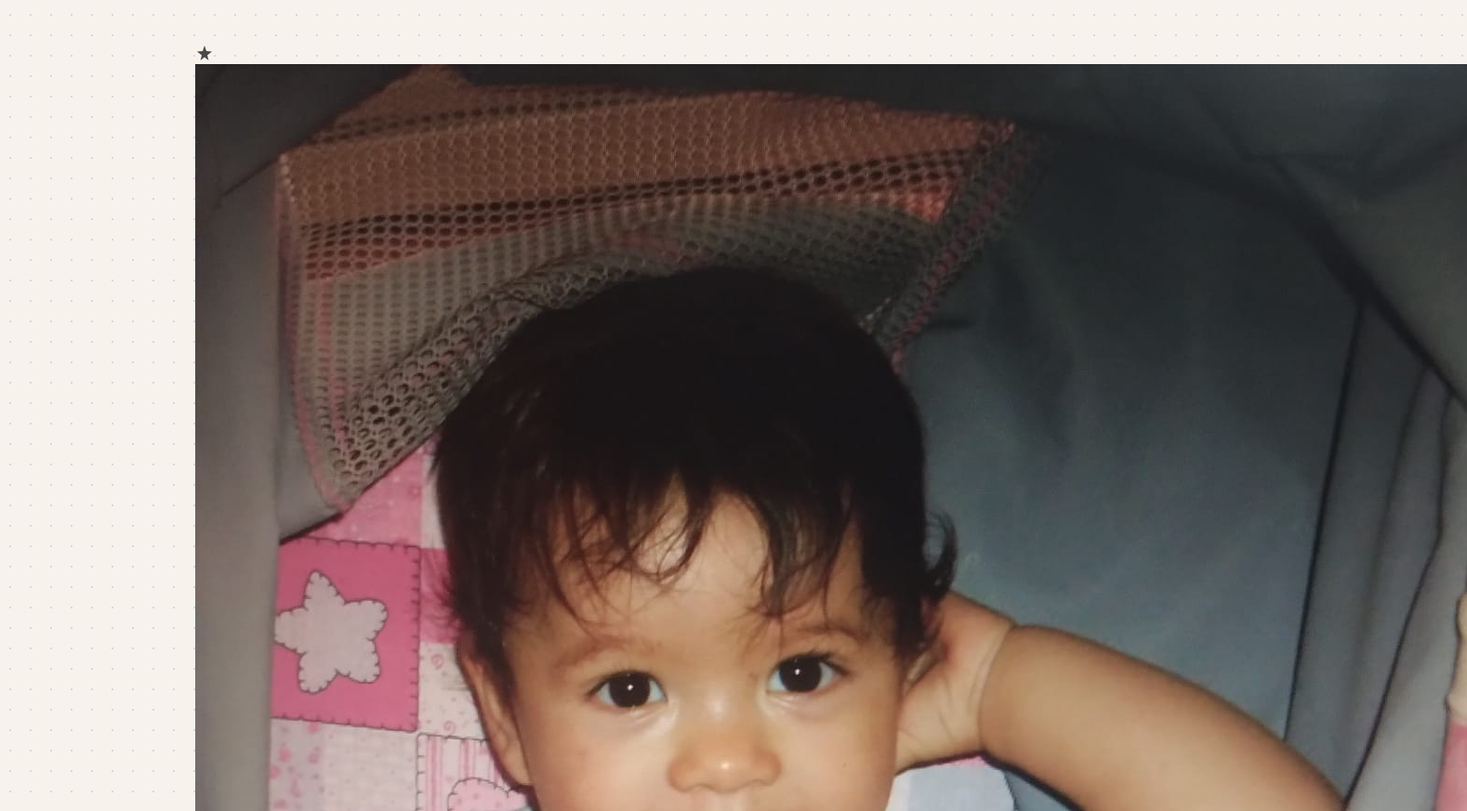
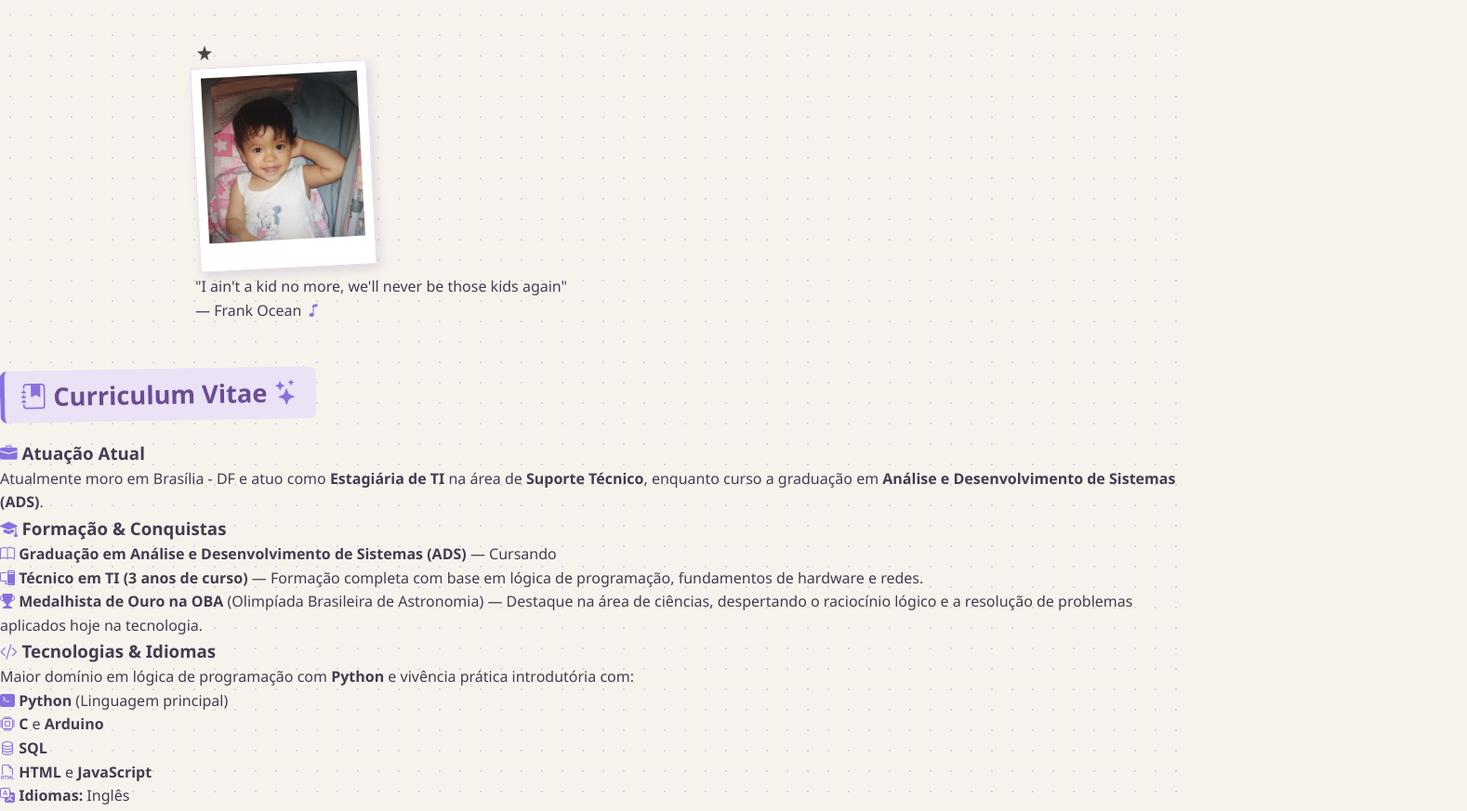
Before and after one commit to llyax/Portifolio-2, a plain HTML site: page index.html in a window 1280 px wide. Shown: the part 5891-6764 px from the top of the page at 93% size, 1578 px wide, since content can reach past the window. Drawn offline with nearby package versions, Linux system fonts and the light colour scheme.

Commit message:
Update style.css

```diff
--- a/style.css
+++ b/style.css
@@ -114,6 +114,21 @@ h2 {
     transform: rotate(0deg) scale(1.03);
 }
 
+.foto-crianca img {
+    width: 190px;
+    height: 220px;
+    object-fit: cover;
+    background-color: #ffffff;
+    padding: 10px 10px 30px 10px;
+    border: 1px solid #e0d8eb;
+    box-shadow: 3px 5px 12px rgba(106, 76, 147, 0.18);
+    transform: rotate(-3deg);
+    transition: transform 0.3s ease;
+}
+
+.foto-crianca img:hover {
+    transform: rotate(0deg) scale(1.03);
+}
 .Dados ul {
     list-style: none;
 }
```
